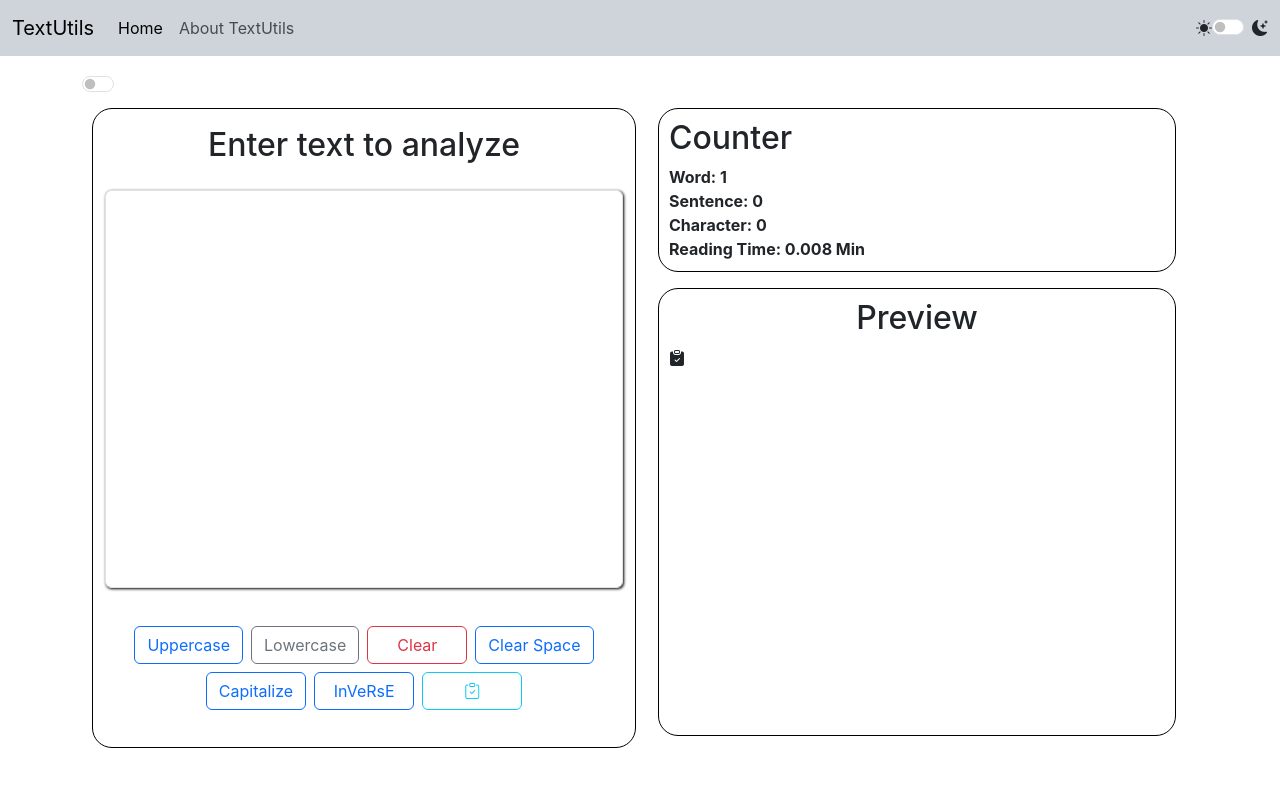
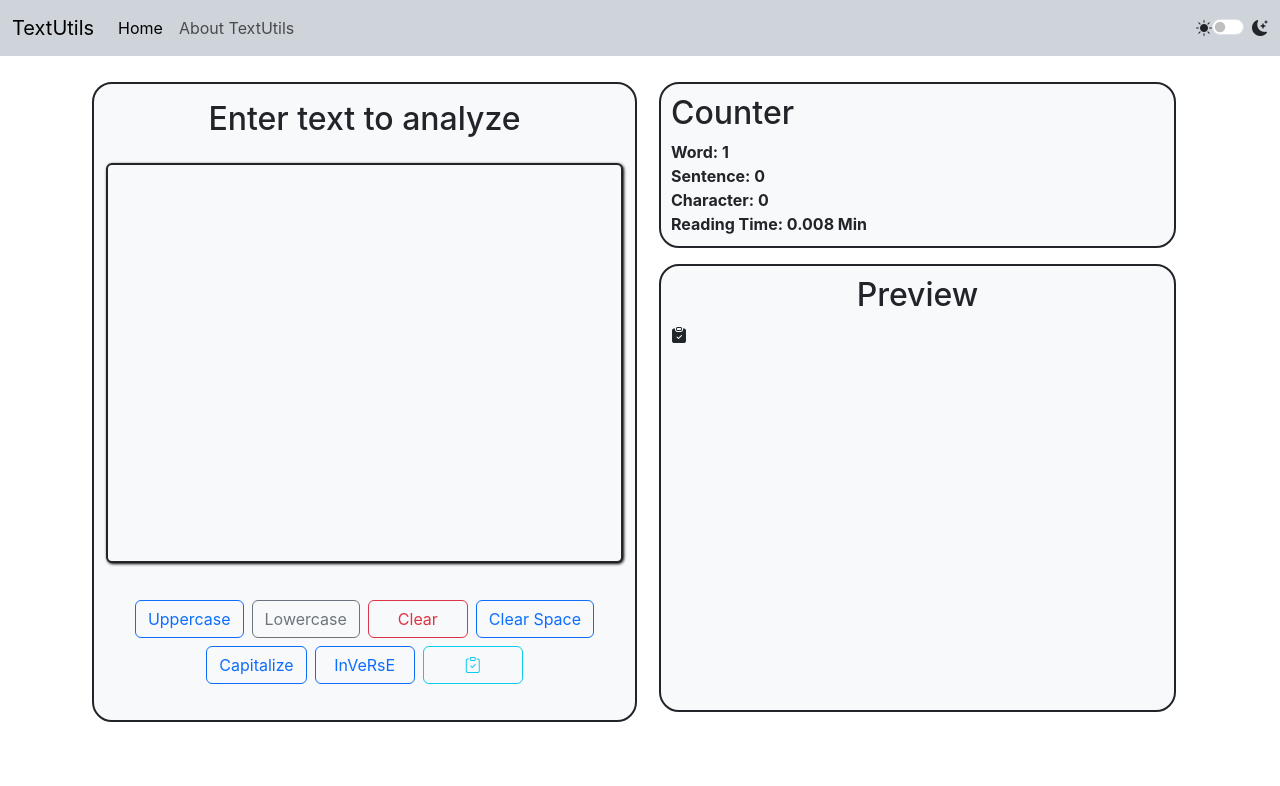
Before and after one commit to sthaaayush/TextUtils, a React (Create React App) app: page / in a window 1280 px wide. Shown: the top 786 px of the page. Built offline with nearby package versions, Linux system fonts and the light colour scheme.

Commit message:
Added universal dark mode and removed page specific switch

```diff
--- a/src/App.js
+++ b/src/App.js
@@ -13,17 +13,9 @@ function App() {
   const changeStyle = () => {
     if (theme === "light") {
       document.body.style.backgroundColor = "gray";
-      if (document.querySelector(".card-body")) {
-        document.querySelector(".card-body").style.backgroundColor = "black";
-        document.querySelector(".card-body").style.color = "white";
-      }
       setTheme("dark");
     } else {
       document.body.style.backgroundColor = "white";
-      if (document.querySelector(".card-body")) {
-        document.querySelector(".card-body").style.backgroundColor = "white";
-        document.querySelector(".card-body").style.color = "black";
-      }
       setTheme("light");
     }
   };
@@ -37,13 +29,13 @@ function App() {
           {/* TextForm Component */}
           <Route exact path='/' element={
             <div className="container my-3">
-              <TextForm heading="Enter text to analyze" />
+              <TextForm heading="Enter text to analyze" mode={theme} />
             </div>
           }
           ></Route>
 
           {/* About Component */}
-          <Route exact path='/about' element={<About />}></Route>
+          <Route exact path='/about' element={<About  mode={theme}/>}></Route>
         </Routes>
 
         {/* Footer Component */}
--- a/src/Components/About.js
+++ b/src/Components/About.js
@@ -1,10 +1,10 @@
 import React from 'react'
 
-export default function About() {
+export default function About({mode}) {
     return (
         <div className="container my-5">
             <div className="card shadow-lg border-0" style={{borderRadius: "40px"}}>
-                <div className="card-body" style={{borderRadius: "40px"}}>
+                <div className={`card-body bg-${mode} text-${mode === 'light' ? 'dark' : 'light'} border border-2 border-${mode === 'light' ? 'dark' : 'light'}`} style={{borderRadius: "40px"}}>
                     <h2 className="card-title text-center mb-4">About TextUtils</h2>
                     <p className="card-text">
                         <strong>TextUtils</strong> is a simple and efficient text manipulation tool built with React. It provides
--- a/src/Components/TextForm.js
+++ b/src/Components/TextForm.js
@@ -1,6 +1,6 @@
 import React, { useState } from 'react'
 
-export default function TextForm({ heading }) {
+export default function TextForm({ heading, mode }) {
     // Function to change text to uppercase
     const setUpText = () => {
         setText(text.toUpperCase());
@@ -70,108 +70,34 @@ export default function TextForm({ heading }) {
     }
 
     // Style for Text Form
-    const [textUtilsStyle, setTextUtilsStyle] = useState({
-        border: "1px solid black",
+    const textUtilsStyle = {
+        // border: "1px solid black",
         borderRadius: "20px",
-        background: "#ffffff",
         height: "40em",
         display: "flex",
         flexDirection: "column",
         justifyContent: "space-evenly"
-    })
+    }
 
     // Style for Text Form
-    const [textCounterStyle, setTextCounterStyle] = useState({
-        border: "1px solid black",
+    const textCounterStyle = {
+        // border: "1px solid black",
         borderRadius: "20px",
-        background: "#ffffff",
         height: "fit-content",
         display: "flex",
         flexDirection: "column",
         justifyContent: "left",
         padding: "10px"
-    })
+    }
 
     // Style for Text Form
-    const [textPreviewStyle, setTextPreviewStyle] = useState({
-        border: "1px solid black",
+    const textPreviewStyle = {
+        // border: "1px solid black",
         borderRadius: "20px",
-        background: "#ffffff",
         height: "28em",
         display: "flex",
         flexDirection: "column",
         padding: "10px"
-    })
-
-    //Dark and Light Mode handler
-    const changeStyle = (e) => {
-        if (textCounterStyle.background === "#ffffff") {
-            document.querySelector("body").style.backgroundColor = "gray";
-            setTextUtilsStyle({
-                border: "2px solid white",
-                borderRadius: "20px",
-                background: "#000000",
-                color: "#ffffff",
-                height: "40em",
-                display: "flex",
-                flexDirection: "column",
-                justifyContent: "space-evenly"
-            })
-            setTextCounterStyle({
-                border: "2px solid white",
-                borderRadius: "20px",
-                background: "#000000",
-                color: "#ffffff",
-                height: "fit-content",
-                display: "flex",
-                flexDirection: "column",
-                justifyContent: "left",
-                padding: "10px"
-            })
-            setTextPreviewStyle({
-                border: "2px solid white",
-                borderRadius: "20px",
-                background: "#000000",
-                color: "#ffffff",
-                height: "28em",
-                display: "flex",
-                flexDirection: "column",
-                padding: "10px"
-            })
-        } else {
-            document.querySelector("body").style.backgroundColor = "white";
-            setTextUtilsStyle({
-                border: "2px solid black",
-                borderRadius: "20px",
-                background: "#ffffff",
-                color: "#000000",
-                height: "40em",
-                display: "flex",
-                flexDirection: "column",
-                justifyContent: "space-evenly"
-            })
-            setTextCounterStyle({
-                border: "2px solid black",
-                borderRadius: "20px",
-                background: "#ffffff",
-                color: "#000000",
-                height: "fit-content",
-                display: "flex",
-                flexDirection: "column",
-                justifyContent: "left",
-                padding: "10px"
-            })
-            setTextPreviewStyle({
-                border: "2px solid black",
-                borderRadius: "20px",
-                background: "#ffffff",
-                color: "#000000",
-                height: "28em",
-                display: "flex",
-                flexDirection: "column",
-                padding: "10px"
-            })
-        }
     }
 
 
@@ -179,17 +105,12 @@ export default function TextForm({ heading }) {
     let [text, setText] = useState("");
     return (
         <>
-            {/* Dark and White Toggler */}
-            <div className="form-check form-switch">
-                <input className="form-check-input" type="checkbox" role="switch" id="switchCheckDefault" onChange={changeStyle} />
-            </div>
-
             <div className="textform-wrapper">
                 {/* Text Utils Form */}
-                <div className='container text-center w-50' style={textUtilsStyle}>
+                <div className={`container text-center w-50 bg-${mode} text-${mode === 'light' ? 'dark' : 'light'} border border-2 border-${mode === 'light' ? 'dark' : 'light'}`} style={textUtilsStyle}>
                     <h2>{heading}</h2>
                     <div className="mb-3">
-                        <textarea className="form-control" id="textForm" rows="16" value={text} onChange={handleOnChange} style={{ resize: 'none', boxShadow: "black 1px 1px 3px 0px" }}></textarea>
+                        <textarea className={`form-control bg-${mode} text-${mode === 'light' ? 'dark' : 'light'} border border-2 border-${mode === 'light' ? 'dark' : 'light'}`} id="textForm" rows="16" value={text} onChange={handleOnChange} style={{ resize: 'none', boxShadow: "black 1px 1px 3px 0px" }}></textarea>
                     </div>
                     <div className="mb-3">
                         <button className='btn btn-outline-primary mx-1 my-1' onClick={setUpText}>
@@ -219,14 +140,14 @@ export default function TextForm({ heading }) {
 
                 {/* Text Counter */}
                 <div className="container w-50 " >
-                    <div style={textCounterStyle}>
+                    <div className={`container bg-${mode} text-${mode === 'light' ? 'dark' : 'light'} border border-2 border-${mode === 'light' ? 'dark' : 'light'}`} style={textCounterStyle}>
                         <h2 className=''>Counter</h2>
                         <b>Word: {text.split(" ").length}</b>
                         <b>Sentence: {text.split(".").length - 1}</b>
                         <b>Character: {text.length}</b>
                         <b>Reading Time: {text.split(" ").length * 0.008} Min</b>
                     </div>
-                    <div style={textPreviewStyle} className='my-3'>
+                    <div style={textPreviewStyle} className={`container bg-${mode} text-${mode === 'light' ? 'dark' : 'light'} my-3 border border-2 border-${mode === 'light' ? 'dark' : 'light'}`} >
                         <h2 className='text-center'>Preview</h2>
                         <i className="bi bi-clipboard-check-fill" style={{ cursor: "pointer", }} onClick={() => { navigator.clipboard.writeText(document.querySelector(".preview").textContent); }}></i>
                         <p className="preview" style={{
```
